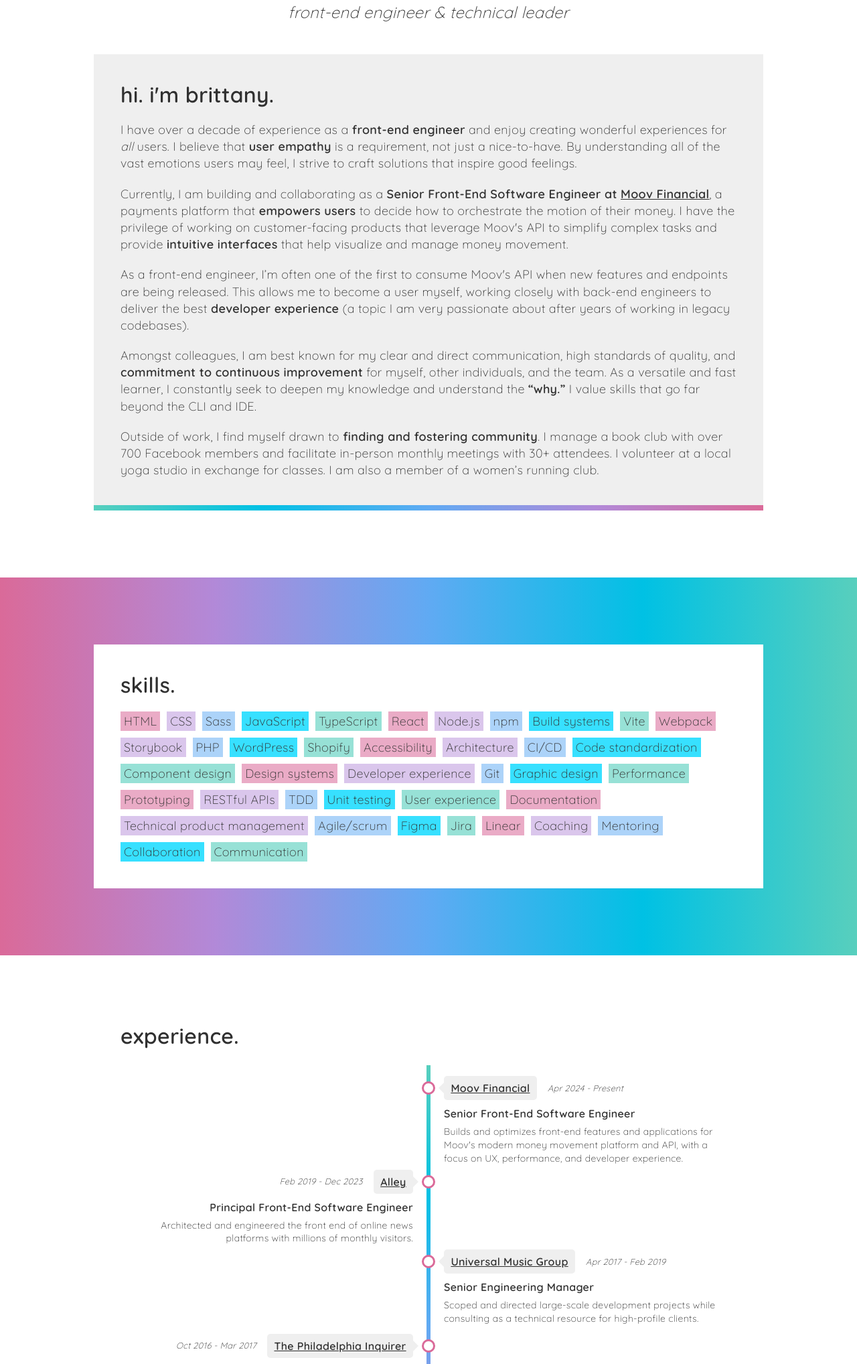
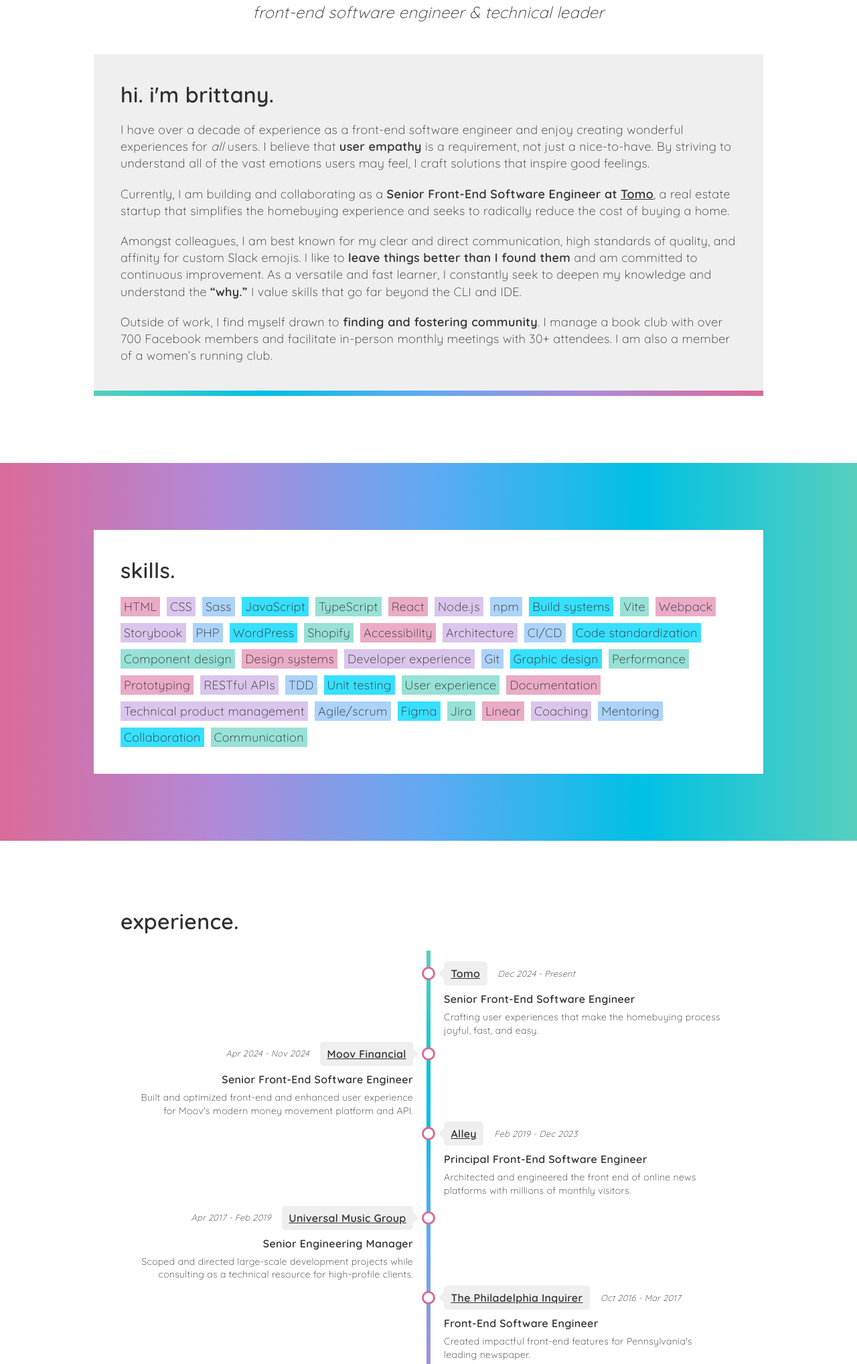
Before and after one commit to bchoplin/brittanychoplin, a website: page index.html in a window 1280 px wide. Shown: the part 466-2502 px from the top of the page at 67% size. Drawn offline with Linux system fonts and the light colour scheme.

Commit message:
content updates ✨

```diff
--- a/index.html
+++ b/index.html
@@ -5,9 +5,9 @@
 	<meta http-equiv="X-UA-Compatible" content="IE=edge" >
 	<meta charset="utf-8">
 	<meta name="viewport" content="width=device-width, initial-scale=1">
-	<meta name="description" content="Brittany Choplin is a front-end engineer based in Philadelphia.">
+	<meta name="description" content="Brittany Choplin is a front-end software engineer based in Philadelphia.">
 
-	<title>Brittany Choplin | Philadelphia Front-End Engineer and Technical Leader</title>
+	<title>Brittany Choplin | Philadelphia Front-End Software Engineer & Technical Leader</title>
 
 	<link rel="preconnect" href="https://fonts.gstatic.com" crossorigin>
 	<link rel="preload" as="style" href="https://fonts.googleapis.com/css2?family=Quicksand:wght@300;600&display=swap">
@@ -37,7 +37,7 @@
 	</div>
 	<div class="header__text">
 		<h1><span class="heading-wrap"><strong>Brittany</strong> Choplin</span></h1>
-		<h2>Front-End Engineer & Technical Leader</h2>
+		<h2>Front-End Software Engineer & Technical Leader</h2>
 	</div>
 </header>
 
@@ -48,15 +48,13 @@
 				<div class="section__text">
 					<h3>Hi. I'm Brittany.</h3>
 
-					<p>I have over a decade of experience as a <strong>front-end engineer</strong> and enjoy creating wonderful experiences for <em>all</em> users. I believe that <strong>user empathy</strong> is a requirement, not just a nice-to-have. By understanding all of the vast emotions users may feel, I strive to craft solutions that inspire good feelings.</p>
+					<p>I have over a decade of experience as a front-end software engineer and enjoy creating wonderful experiences for <em>all</em> users. I believe that <strong>user empathy</strong> is a requirement, not just a nice-to-have. By striving to understand all of the vast emotions users may feel, I craft solutions that inspire good feelings.</p>
 
-					<p>Currently, I am building and collaborating as a <strong>Senior Front-End Software Engineer at <a href="https://moov.io/">Moov Financial</a></strong>, a payments platform that <strong>empowers users</strong> to decide how to orchestrate the motion of their money. I have the privilege of working on customer-facing products that leverage Moov's API to simplify complex tasks and provide <strong>intuitive interfaces</strong> that help visualize and manage money movement.
+					<p>Currently, I am building and collaborating as a <strong>Senior Front-End Software Engineer at <a href="https://tomo.com/">Tomo</a></strong>, a real estate startup that simplifies the homebuying experience and seeks to radically reduce the cost of buying a home.</p>
 
-					<p>As a front-end engineer, I’m often one of the first to consume Moov's API when new features and endpoints are being released. This allows me to become a user myself, working closely with back-end engineers to deliver the best <strong>developer experience</strong> (a topic I am very passionate about after years of working in legacy codebases).</p>
+					<p>Amongst colleagues, I am best known for my clear and direct communication, high standards of quality, and affinity for custom Slack emojis. I like to <strong>leave things better than I found them</strong> and am committed to continuous improvement. As a versatile and fast learner, I constantly seek to deepen my knowledge and understand the <strong>&ldquo;why.&rdquo;</strong> I value skills that go far beyond the CLI and IDE.</p>
 
-					<p>Amongst colleagues, I am best known for my clear and direct communication, high standards of quality, and <strong>commitment to continuous improvement</strong> for myself, other individuals, and the team. As a versatile and fast learner, I constantly seek to deepen my knowledge and understand the <strong>&ldquo;why.&rdquo;</strong> I value skills that go far beyond the CLI and IDE.</p>
-
-					<p>Outside of work, I find myself drawn to <strong>finding and fostering community</strong>. I manage a book club with over 700 Facebook members and facilitate in-person monthly meetings with 30+ attendees. I volunteer at a local yoga studio in exchange for classes. I am also a member of a women&rsquo;s running club.</p>
+					<p>Outside of work, I find myself drawn to <strong>finding and fostering community</strong>. I manage a book club with over 700 Facebook members and facilitate in-person monthly meetings with 30+ attendees. I am also a member of a women’s running club.</p>
 				</div>
 			</div>
 		</div>
@@ -123,15 +121,30 @@
 							<div class="timeline__inner">
 								<div class="timeline__flag">
 									<span class="timeline__dot"></span>
-									<a href="https://moov.io/" class="timeline__company">Moov Financial</a>
-									<span class="timeline__time"><span>Apr 2024 - Present</span></span>
+									<a href="https://tomo.com/" class="timeline__company">Tomo</a>
+									<span class="timeline__time"><span>Dec 2024 - Present</span></span>
 								</div>
 								<div class="timeline__text">
 									<span class="timeline__title">Senior Front-End Software Engineer</span>
-									<p class="timeline__desc">Builds and optimizes front-end features and applications for Moov's modern money movement platform and API, with a focus on UX, performance, and developer experience.</p>
+									<p class="timeline__desc">Crafting user experiences that make the homebuying process joyful, fast, and easy.</p>
 								</div>
 							</div>
 						</li>
+						<li class="timeline__item">
+							<div class="timeline__inner">
+								<div class="timeline__flag">
+									<span class="timeline__dot"></span>
+									<a href="https://moov.io/" class="timeline__company">Moov Financial</a>
+									<span class="timeline__time"><span>Apr 2024 - Nov 2024</span></span>
+								</div>
+								<div class="timeline__text">
+									<span class="timeline__title">Senior Front-End Software Engineer</span>
+									<p class="timeline__desc">Built and optimized front-end and enhanced user experience for Moov's modern money movement platform and API.</p>
+								</div>
+							</div>
+						</li>
+						<li class="timeline__item"></li>
+						<li class="timeline__item"></li>
 						<li class="timeline__item">
 							<div class="timeline__inner">
 								<div class="timeline__flag">
@@ -171,7 +184,7 @@
 								</div>
 								<div class="timeline__text">
 									<span class="timeline__title">Front-End Software Engineer</span>
-									<p class="timeline__desc">Crafted impactful front-end features for Pennsylvania's leading newspaper.</p>
+									<p class="timeline__desc">Created impactful front-end features for Pennsylvania's leading newspaper.</p>
 								</div>
 							</div>
 						</li>
```
